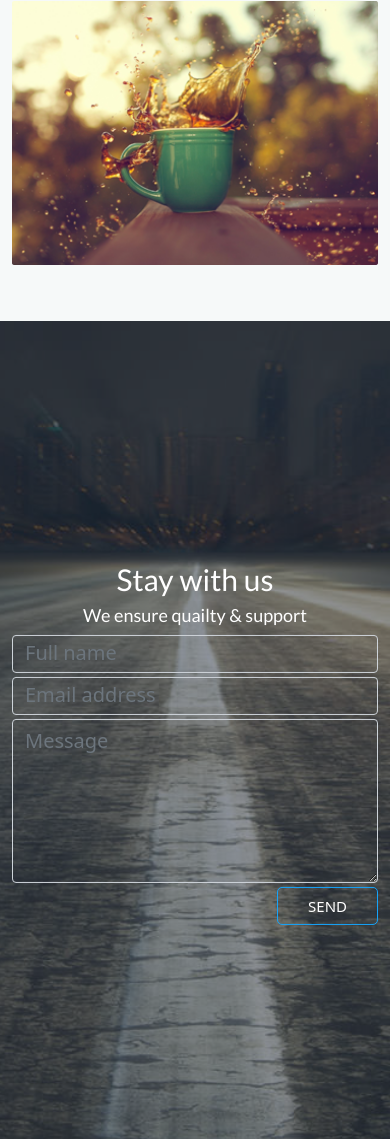
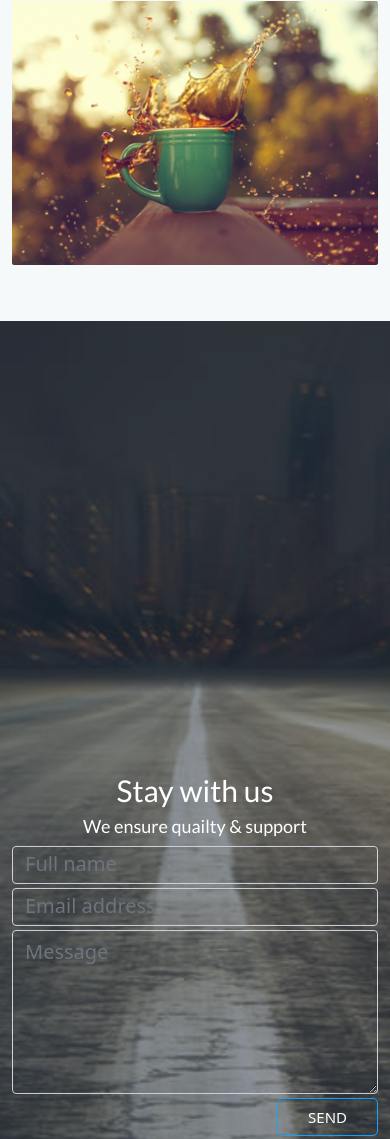
Before and after one commit to HimuHimu112002/Strict_figma_Responsive, a plain HTML site: page index.html in a window 390 px wide. Shown: the part 3697-4836 px from the top of the page. Drawn offline with nearby package versions, Linux system fonts and the light colour scheme.

Commit message:
Add files via upload

```diff
--- a/media.css
+++ b/media.css
@@ -25,3 +25,8 @@
         text-align: center;
     }
 }
+@media(min-width:320px) and (max-width:991px){
+    footer{
+        min-height: 150vh ;
+    }
+}
```
